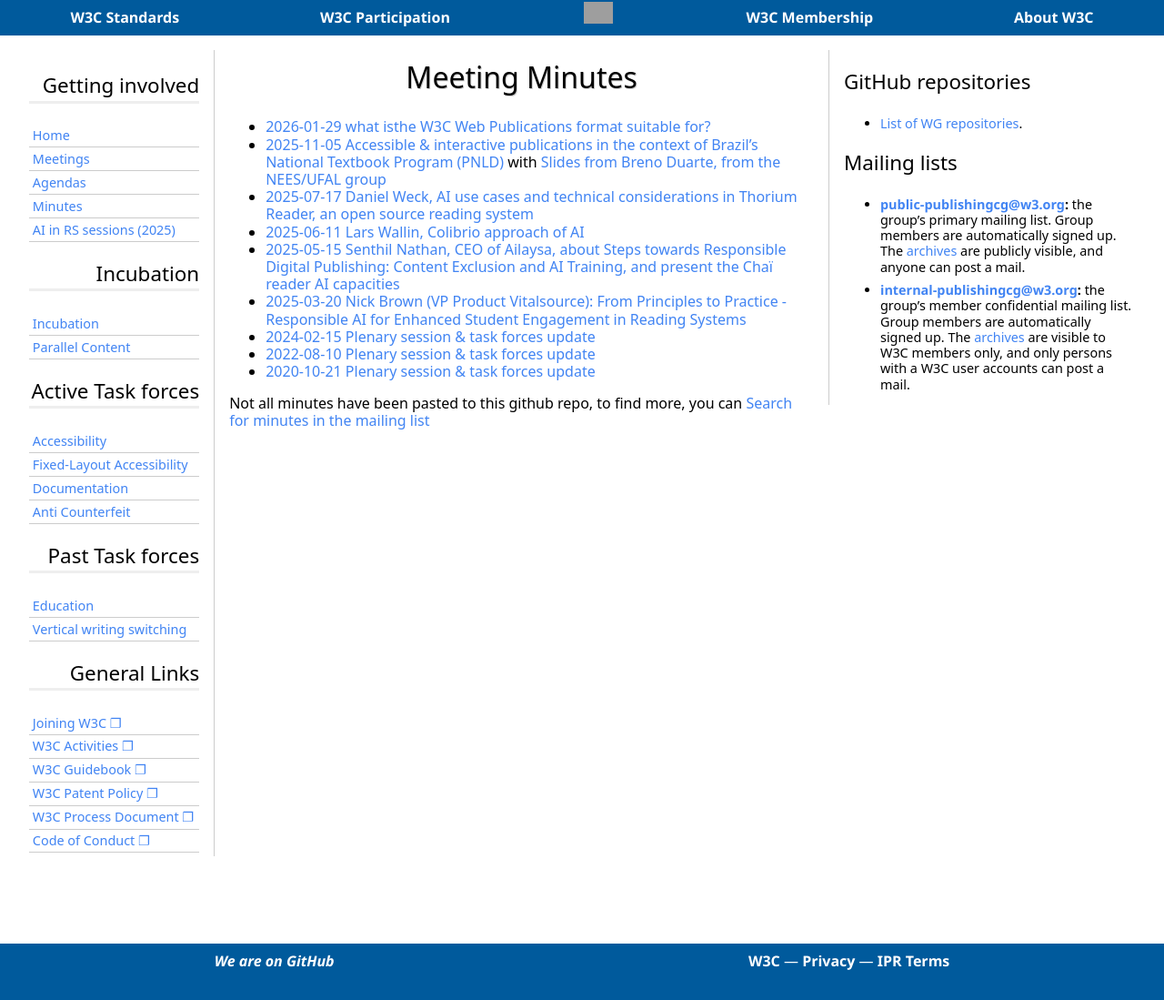
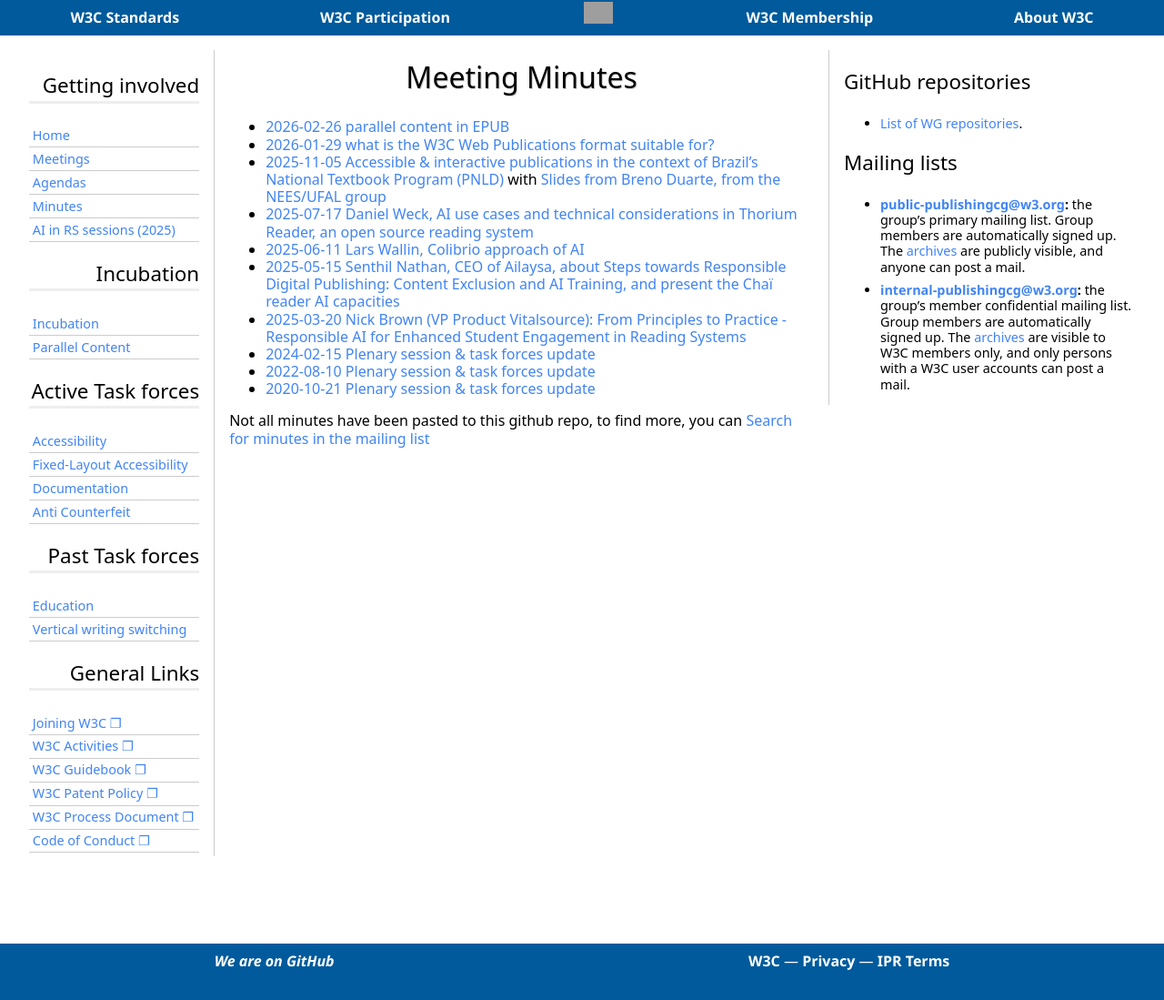
Before and after one commit to w3c/publishingcg, a Jekyll site: the page built from Meetings/Minutes/index.md, in a window 1280 px wide. Shown: the whole page at 91% size. Built offline with Jekyll 4.4.1, drawn with Linux system fonts in a browser that asks for light colours; some web fonts are replaced; grey boxes are pictures that could not be loaded.

Commit message:
Update index.md

```diff
--- a/Meetings/Minutes/index.md
+++ b/Meetings/Minutes/index.md
@@ -5,7 +5,8 @@
 
 # Meeting Minutes
 
-* [2026-01-29 what isthe W3C Web Publications format suitable for?](2026-01-29-publishingcg.html)
+* [2026-02-26 parallel content in EPUB](2026-01-29-publishingcg.html)
+* [2026-01-29 what is the W3C Web Publications format suitable for?](2026-01-29-publishingcg.html)
 * [2025-11-05 Accessible & interactive publications in the context of Brazil's National Textbook Program (PNLD)](2025-11-05-publishingcg.html) with [Slides from Breno Duarte, from the NEES/UFAL group](../../assets/files/2025-11-05-NEES.pptx.pdf)
 * [2025-07-17 Daniel Weck, AI use cases and technical considerations in Thorium Reader, an open source reading system](2025-07-17-publishingcg.html)
 * [2025-06-11 Lars Wallin, Colibrio approach of AI](2025-06-11-publishingcg.html)
```
